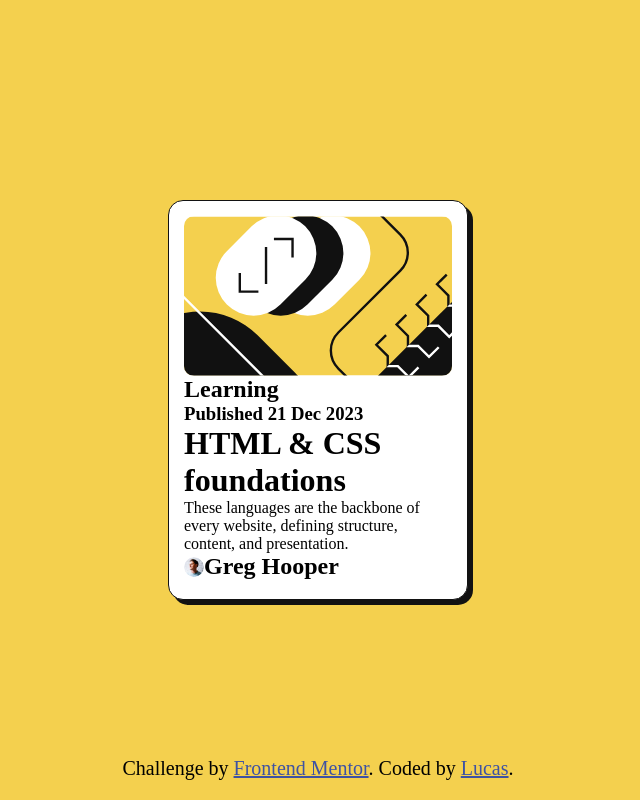
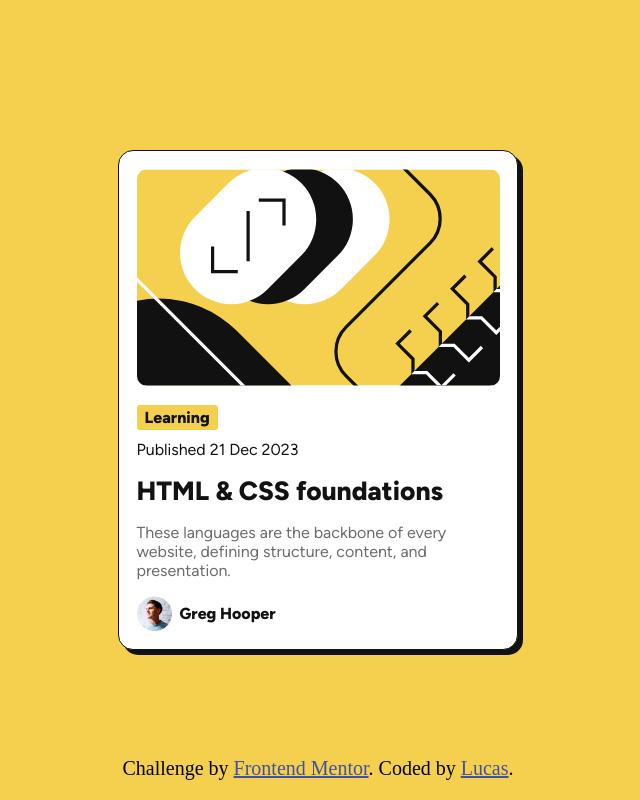
Before and after one commit to dratizzo/blog-preview-card-main, a plain HTML site: page index.html in a window 1280 px wide. Shown: the whole page, without its empty margins (322-962 px from the left). Drawn offline with Linux system fonts and the light colour scheme.

Commit message:
Adição de fontes, incrementos no css do layout

```diff
--- a/index.html
+++ b/index.html
@@ -21,19 +21,18 @@
         <div class="card-image"></div>
         <img src="assets/images/illustration-article.svg" alt="Illustration">
 
-        <h2>Learning</h2>
+        <div><span class="tag">Learning</span></div>
 
-        <h3>Published 21 Dec 2023</h3>
+        <time datetime="2023-21-12">Published 21 Dec 2023</time>
 
-        <h1>HTML & CSS foundations</h1>
+        <h1 class="article-name-header">HTML & CSS foundations</h1>
 
-        <p>These languages are the backbone of every website, defining structure, content, and presentation.</p>
+        <p class="card-paragraph">These languages are the backbone of every website, defining structure, content, and presentation.</p>
 
-        <div class="article-writer-info">
-          <img src="assets/images/image-avatar.webp" alt="Greg" width="20px" height="20px">
-          <h2>Greg Hooper</h2>
+        <div class="article-autor-info">
+          <img src="assets/images/image-avatar.webp" alt="Greg" width="35px" height="auto">
+          <span class="autor-info-text">Greg Hooper</span>
         </div>
-
     </div>
 
     <div class="attribution">
--- a/stylesheet.css
+++ b/stylesheet.css
@@ -1,7 +1,27 @@
+@font-face {
+    font-family: 'Figtree-Italic-VariableFont';
+    src: url('assets/fonts/Figtree-Italic-VariableFont_wght.woff2') format('woff2');
+    font-weight: 300 900;
+    font-style: italic;
+    font-display: swap;
+}
+
+@font-face {
+    font-family: 'Figtree-VariableFont';
+    src: url('assets/fonts/Figtree-VariableFont_wght.woff2') format('woff2');
+    font-weight: 300 900;
+    font-style: normal;
+    font-display: swap;
+}
+
 * {
   padding: 0;
   margin: 0;
   box-sizing: border-box;
+}
+
+html {
+  font-size: 100%;
 }
 
 body {
@@ -11,6 +31,11 @@
     position: relative;
 }
 
+h1, h2, h3, h4, h5 {
+  font-size: inherit;
+  font-weight: inherit;
+}
+
 .solid-background-color {
     display: flex;
     background-color: hsl(47, 88%, 63%);
@@ -18,31 +43,67 @@
 }
 
 .card {
-    height: 50vh;
-    width: 37.5vh;
+    max-width: 50vh;
     background-color: hsl(0, 0%, 100%);
     display: flex;
     flex-direction: column;
     border-radius: 15px;
     box-shadow: hsl(0, 0%, 7%) 5px 5px;
     border: 1px solid hsl(0, 0%, 7%);;
-    padding: 15px;
+    padding: 17.5px;
 }
 
 img {
     border-radius: 10px;
 }
 
-p {
-    font-size: 16px;
+.article-name-header {
+    font-size: 1.65rem;
+    font-family: 'Figtree-VariableFont', Arial, Helvetica, sans-serif;
+    color: hsl(0, 0%, 7%);
+    font-weight: 800;
+    margin-top: 1rem;
 }
 
-.article-writer-info {
+.tag {
+    display: inline-block;
+    font-family: 'Figtree-VariableFont', Arial, Helvetica, sans-serif;
+    color: hsl(0, 0%, 7%);
+    font-weight: 800;
+    background-color: hsl(47, 88%, 63%);
+    padding: 0.2rem 0.5rem;
+    border-radius: 3px;
+    margin: 1.2rem 0px 0.6rem 0px;
+}
+
+time {
+    font-family: 'Figtree-VariableFont', Arial, Helvetica, sans-serif;
+    color: hsl(0, 0%, 7%);
+}
+
+p {
+    font-family: 'Figtree-VariableFont', Arial, Helvetica, sans-serif;
+    font-size: 1rem;
+    color: hsl(0, 0%, 42%);
+}
+
+.article-autor-info {
     display: flex;
     align-items: center;
+    gap: 0.5rem;
+}
+
+.autor-info-text {
+    font-family: 'Figtree-VariableFont', Arial, Helvetica, sans-serif;
+    color: hsl(0, 0%, 7%);
+    font-weight: 800;
 }
 
 .attribution {
     position: absolute;
     bottom: 20px;
 }
+
+.card-paragraph {
+    margin: 1rem 0px;
+}
```
Also changed, not shown: assets/fonts/Figtree-Italic-VariableFont_wght.woff2 (added), assets/fonts/Figtree-VariableFont_wght.woff2 (added).
